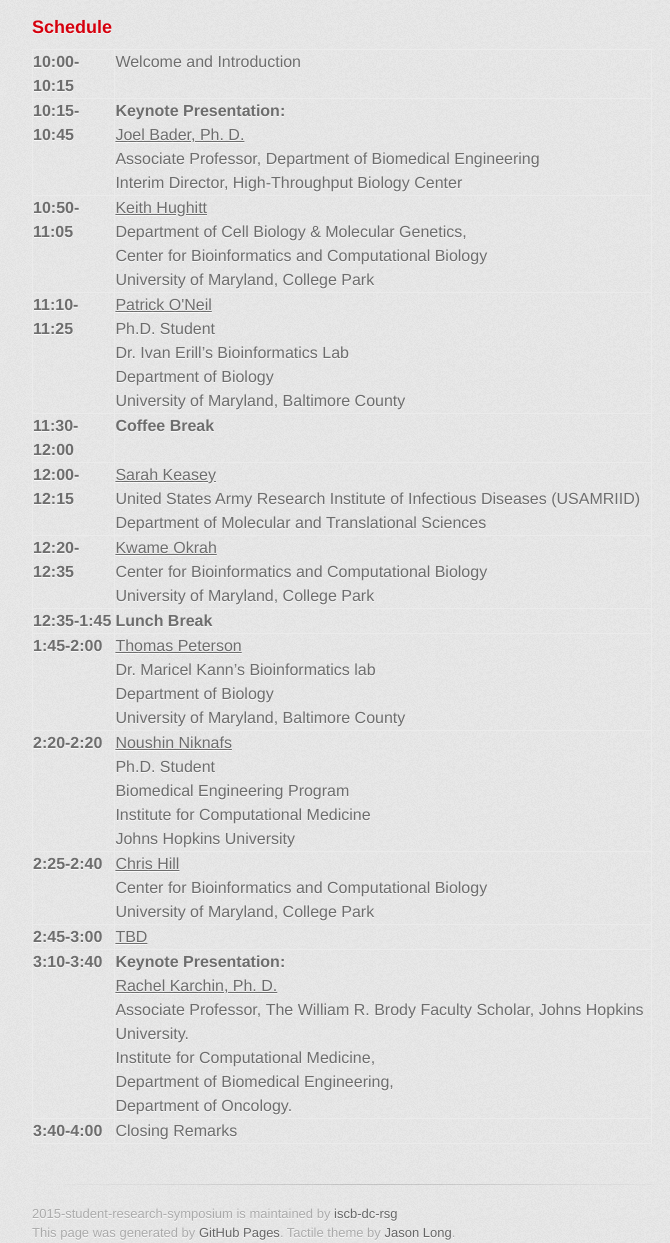
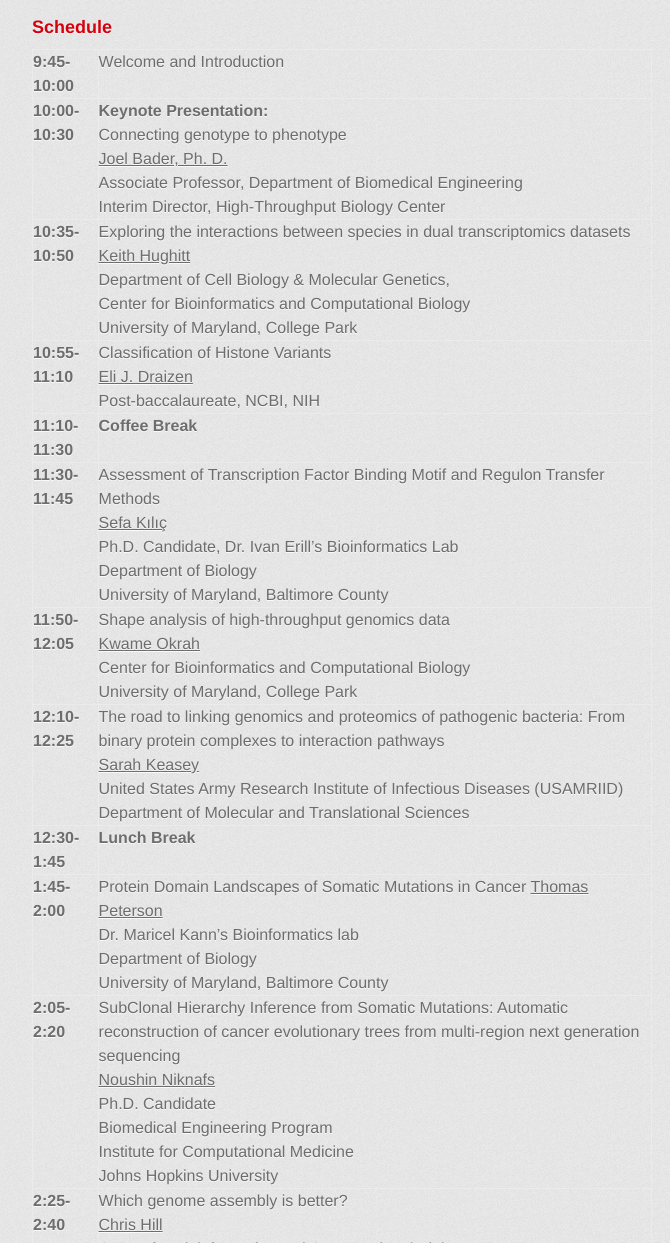
Before and after one commit to iscb-dc-rsg/2015-student-research-symposium, a plain HTML site: page index.html in a window 1280 px wide. Shown: the part 1600-2843 px from the top of the page, without its empty margins (298-968 px from the left). Drawn offline with Linux system fonts and the light colour scheme; a web font is replaced by a local one.

Commit message:
Updated schedule

```diff
--- a/index.html
+++ b/index.html
@@ -106,14 +106,15 @@
 <table id='schedule-table'>
 
 <tr>
-    <td>10:00-10:15</td>
+    <td>9:45-10:00</td>
     <td>Welcome and Introduction</td>
 </tr>
 
 <tr>
-    <td>10:15-10:45</td>
+    <td>10:00-10:30</td>
     <td>
         <strong>Keynote Presentation:</strong><br />
+        <i>Connecting genotype to phenotype</i><br />
         <u>Joel Bader, Ph. D.</u><br />
         Associate Professor, Department of Biomedical Engineering<br />
         Interim Director, High-Throughput Biology Center <br />
@@ -121,52 +122,69 @@
 </tr>
 
 <tr>
-    <td>10:50-11:05</td>
+    <td>10:35-10:50</td>
     <td>
+        <i>Exploring the interactions between species in dual transcriptomics datasets</i><br />
         <u>Keith Hughitt</u><br />
         Department of Cell Biology & Molecular Genetics,<br />
         Center for Bioinformatics and Computational Biology<br />
         University of Maryland, College Park<br />
     </td>
 </tr>
+
 <tr>
-    <td>11:10-11:25</td>
+    <td>10:55-11:10</td>
     <td>
-        <u>Patrick O'Neil</u><br />
-        Ph.D. Student<br />
-        Dr. Ivan Erill’s Bioinformatics Lab<br />
-        Department of Biology<br />
-        University of Maryland, Baltimore County
+        <i>Classification of Histone Variants</i><br />
+        <u>Eli J. Draizen</u><br />
+        Post-baccalaureate, NCBI, NIH
     </td>
 </tr>
 
 <tr>
-    <td>11:30-12:00</td>
+<tr>
+    <td>11:10-11:30</td>
     <td><strong>Coffee Break</strong></td>
 </tr>
+
 <tr>
-    <td>12:00-12:15</td>
+    <td>11:30-11:45</td>
     <td>
+        <i>Assessment of Transcription Factor Binding Motif and Regulon Transfer Methods</i><br />
+        <u>Sefa Kılıç</u><br />
+        Ph.D. Candidate, Dr. Ivan Erill’s Bioinformatics Lab<br />
+        Department of Biology<br />
+        University of Maryland, Baltimore County<br />
+    </td>
+</tr>
+
+<tr>
+    <td>11:50-12:05</td>
+    <td>
+        <i>Shape analysis of high-throughput genomics data</i><br />
+        <u>Kwame Okrah</u><br />
+        Center for Bioinformatics and Computational Biology<br />
+        University of Maryland, College Park<br />
+    </td>
+</tr>
+
+<tr>
+    <td>12:10-12:25</td>
+    <td>
+        <i>The road to linking genomics and proteomics of pathogenic bacteria: From binary protein complexes to interaction pathways</i><br />
         <u>Sarah Keasey</u><br />
         United States Army Research Institute of Infectious Diseases (USAMRIID)<br />
         Department of Molecular and Translational Sciences<br />
     </td>
 </tr>
 <tr>
-    <td>12:20-12:35</td>
-    <td>
-        <u>Kwame Okrah</u><br />
-        Center for Bioinformatics and Computational Biology<br />
-        University of Maryland, College Park<br />
-    </td>
-</tr>
-<tr>
-    <td>12:35-1:45</td>
+    <td>12:30-1:45</td>
     <td><strong>Lunch Break</strong></td>
 </tr>
 <tr>
     <td>1:45-2:00</td>
     <td>
+        <i>Protein Domain Landscapes of Somatic Mutations in Cancer</i>
         <u>Thomas Peterson</u><br />
         Dr. Maricel Kann’s Bioinformatics lab<br />
         Department of Biology<br />
@@ -174,10 +192,11 @@
     </td>
 </tr>
 <tr>
-    <td>2:20-2:20</td>
+    <td>2:05-2:20</td>
     <td>
+        <i>SubClonal Hierarchy Inference from Somatic Mutations: Automatic reconstruction of cancer evolutionary trees from multi-region next generation sequencing</i><br />
         <u>Noushin Niknafs</u><br />
-        Ph.D. Student<br />
+        Ph.D. Candidate<br />
         Biomedical Engineering Program<br />
         Institute for Computational Medicine<br />
         Johns Hopkins University<br />
@@ -186,6 +205,7 @@
 <tr>
     <td>2:25-2:40</td>
     <td>
+        <i>Which genome assembly is better?</i><br />
         <u>Chris Hill</u><br />
         Center for Bioinformatics and Computational Biology<br />
         University of Maryland, College Park<br />
@@ -194,13 +214,18 @@
 <tr>
     <td>2:45-3:00</td>
     <td>
-        <u>TBD</u><br />
+        <i>Optimal Recognition Schemes for Transcription Factor Binding Sites</i><br />
+        <u>Patrick O'Neil</u><br />
+        Ph.D. Candidate<br />
+        Dr. Ivan Erill’s Bioinformatics Lab<br />
+        Department of Biology<br />
+        University of Maryland, Baltimore County
     </td>
 </tr>
-<tr>
     <td>3:10-3:40</td>
     <td>
         <strong>Keynote Presentation:</strong><br />
+        <i>A probabilistic model to predict phenotype from genotype</i><br />
         <u>Rachel Karchin, Ph. D.</u><br />
         Associate Professor, The William R. Brody Faculty Scholar, Johns Hopkins University.<br />
         Institute for Computational Medicine,<br />
```
